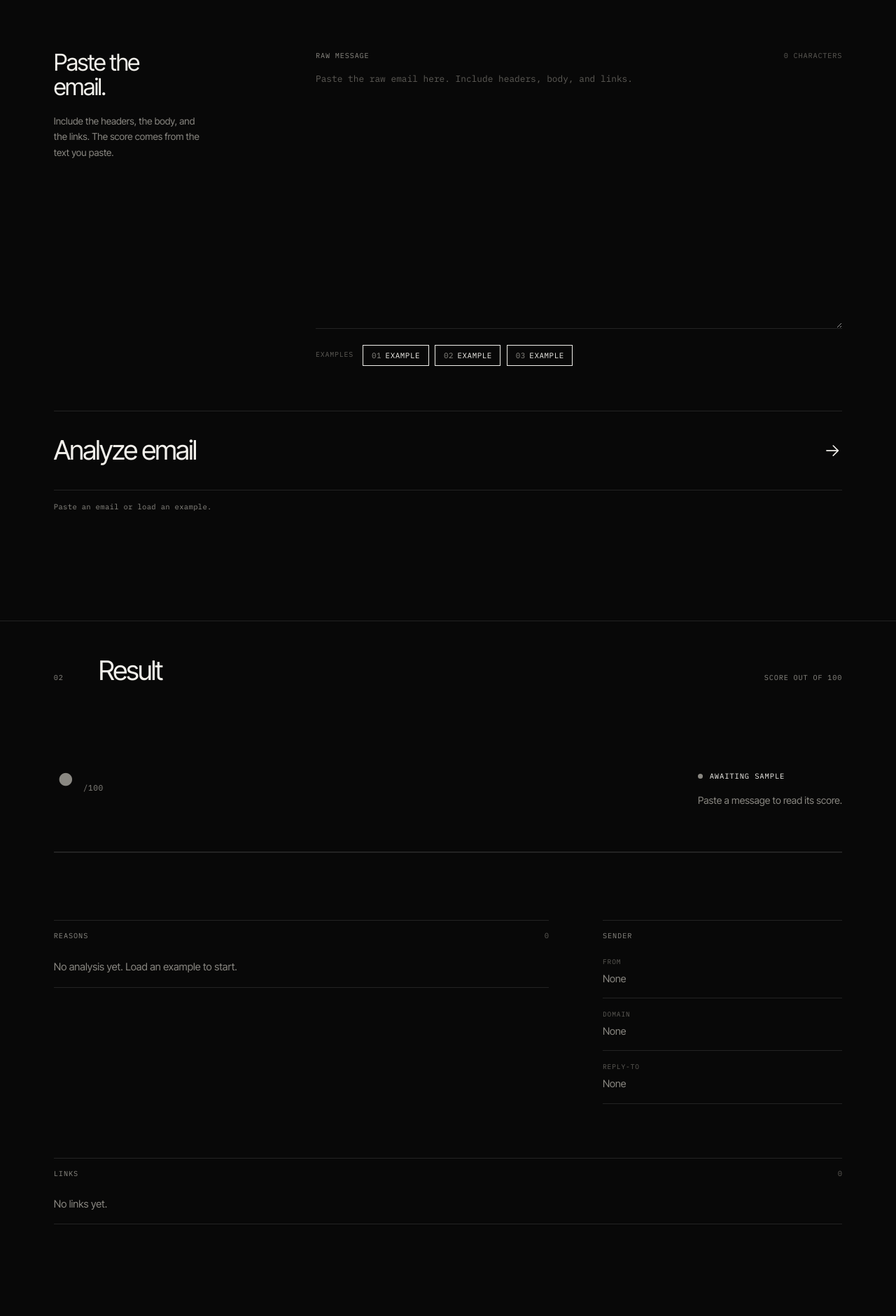
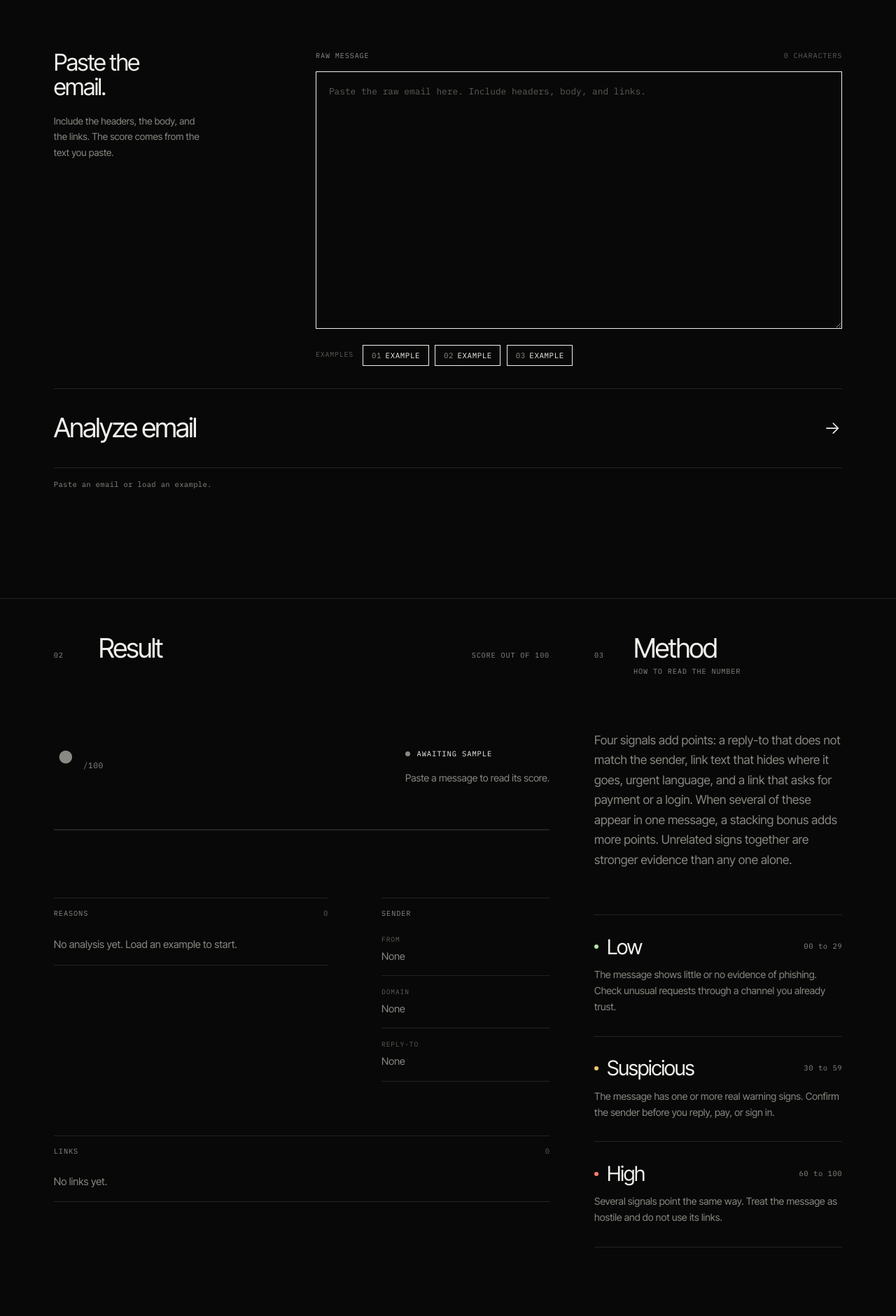
Before and after one commit to SuryaG12/SpoofQuill, a plain HTML site: page frontend/index.html in a window 1280 px wide. Shown: the part 799-2680 px from the top of the page at 70% size. Drawn offline with Linux system fonts and the light colour scheme.

Commit message:
Outline the paste box, pair Result with Method, and scroll to the score
Rename the parser and rules docstrings to SpoofScope. Give the paste textarea a 1px white border like the example chips. Place Result and Method in a two column closing grid above 1100px and stack them below that. Tighten the gap under the examples so the flow reads paste, analyze, then result. Scroll to Result after a successful analysis and clear the completion status line.

```diff
--- a/frontend/index.html
+++ b/frontend/index.html
@@ -233,16 +233,26 @@
 
         /* Chapters */
         .workspace,
-        .result,
-        .method {
+        .closing {
             position: relative;
             z-index: 2;
             padding-top: clamp(2rem, 4vw, 3.25rem);
             border-top: 1px solid var(--line);
         }
-        .workspace,
-        .result {
+        .workspace {
             padding-bottom: clamp(5rem, 12vw, 10rem);
+        }
+        .closing {
+            display: grid;
+            grid-template-columns: minmax(0, 1.8fr) minmax(19rem, 0.9fr);
+            gap: clamp(2rem, 5vw, 4.5rem);
+            align-items: start;
+            padding-bottom: clamp(5rem, 12vw, 10rem);
+        }
+        .result,
+        .method {
+            position: relative;
+            z-index: 2;
         }
         .section-head {
             display: grid;
@@ -312,9 +322,8 @@
             width: 100%;
             min-height: clamp(17rem, 31vw, 23rem);
             margin: 0;
-            padding: 0 0 1.25rem;
-            border: 0;
-            border-bottom: 1px solid var(--line);
+            padding: clamp(0.85rem, 1.3vw, 1.05rem) clamp(0.9rem, 1.4vw, 1.15rem);
+            border: 1px solid var(--ink);
             border-radius: 0;
             background: transparent;
             color: var(--ink);
@@ -323,7 +332,7 @@
             line-height: 1.75;
             caret-color: var(--ink);
             resize: vertical;
-            transition: border-color 0.4s var(--ease-ui);
+            transition: border-color 0.4s var(--ease-ui), background-color 0.4s var(--ease-ui);
         }
         textarea::placeholder {
             color: var(--faint);
@@ -331,7 +340,8 @@
         }
         textarea:focus {
             outline: none;
-            border-bottom-color: var(--ink);
+            border-color: var(--ink);
+            background: rgba(242, 240, 235, 0.03);
         }
 
         .examples {
@@ -383,7 +393,7 @@
             justify-content: space-between;
             gap: 2rem;
             width: 100%;
-            margin-top: clamp(2.5rem, 5vw, 4rem);
+            margin-top: clamp(1.25rem, 2.5vw, 2rem);
             padding: clamp(1.1rem, 2.2vw, 1.7rem) 0;
             border: 0;
             border-top: 1px solid var(--line);
@@ -641,9 +651,6 @@
         }
 
         /* Method */
-        .method {
-            padding-bottom: clamp(5rem, 12vw, 10rem);
-        }
         .method-intro {
             max-width: 56ch;
             margin: 0 0 clamp(2.5rem, 5vw, 4rem);
@@ -816,6 +823,39 @@
         }
 
         /* Responsive */
+        @media (min-width: 1100px) {
+            .closing .method .section-head {
+                grid-template-columns: 2rem minmax(0, 1fr);
+                row-gap: 0.4rem;
+            }
+            .closing .method .section-meta {
+                grid-column: 2;
+                text-align: left;
+            }
+            .closing .band {
+                grid-template-columns: 1fr auto;
+                row-gap: 0.8rem;
+            }
+            .closing .band p {
+                grid-column: 1 / -1;
+                max-width: none;
+            }
+        }
+
+        @media (max-width: 1099px) {
+            .closing {
+                grid-template-columns: 1fr;
+                gap: 0;
+            }
+            .closing .result {
+                padding-bottom: clamp(5rem, 12vw, 10rem);
+            }
+            .closing .method {
+                padding-top: clamp(2rem, 4vw, 3.25rem);
+                border-top: 1px solid var(--line);
+            }
+        }
+
         @media (max-width: 900px) {
             .field-grid {
                 grid-template-columns: 1fr;
@@ -991,7 +1031,8 @@
             <p class="status" id="status" role="status" aria-live="polite">Paste an email or load an example.</p>
         </section>
 
-        <section class="result shell" id="readout" data-state="idle" aria-labelledby="result-title">
+        <div class="closing shell">
+            <section class="result" id="readout" data-state="idle" aria-labelledby="result-title">
                 <div class="section-head">
                     <span class="section-index">02</span>
                     <h2 id="result-title">Result</h2>
@@ -1059,7 +1100,7 @@
                 </section>
             </section>
 
-        <section class="method shell" id="method" aria-labelledby="method-title">
+            <section class="method" id="method" aria-labelledby="method-title">
                 <div class="section-head">
                     <span class="section-index">03</span>
                     <h2 id="method-title">Method</h2>
@@ -1091,6 +1132,7 @@
                     </div>
                 </div>
             </section>
+        </div>
     </main>
 
     <footer class="footer">
@@ -1274,7 +1316,6 @@
             });
 
             restartResultAnimation();
-            setStatus(`Analysis complete. Score ${data.score}/100.`);
         }
 
         async function loadExample(number) {
@@ -1294,6 +1335,14 @@
                     true
                 );
             }
+        }
+
+        function scrollToReadout() {
+            const readout = document.getElementById("readout");
+            if (!readout) return;
+            const reducedMotion = window.matchMedia("(prefers-reduced-motion: reduce)").matches;
+            const top = Math.max(readout.getBoundingClientRect().top + window.scrollY - 24, 0);
+            window.scrollTo({ top, behavior: reducedMotion ? "auto" : "smooth" });
         }
 
         async function analyze() {
@@ -1325,6 +1374,8 @@
 
                 const data = await response.json();
                 render(data);
+                setStatus("");
+                scrollToReadout();
             } catch (error) {
                 setStatus(
                     `Analysis failed (${error.message}). ` +
```
Also changed, not shown: 2 other files. Lines whose indentation alone changed are shown as unchanged.
